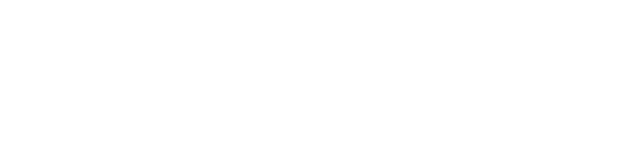
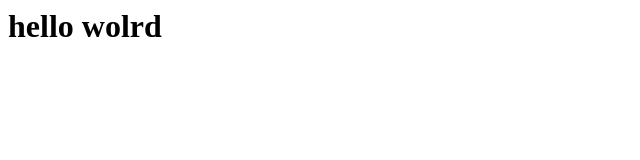
Before and after one commit to frenkiherlambang/html, a plain HTML site: page index.html in a window 1280 px wide. Shown: the whole page, without its empty margins (0-640 px from the left). Drawn offline with Linux system fonts and the light colour scheme.

Commit message:
Update index.html

```diff
--- a/index.html
+++ b/index.html
@@ -1,6 +1,8 @@
 <html>
 <head>
+  <title>Belajar HTML</title>
 </head>
 <body>
+  <h1>hello wolrd</h1>
 </body>
 </html>
```
